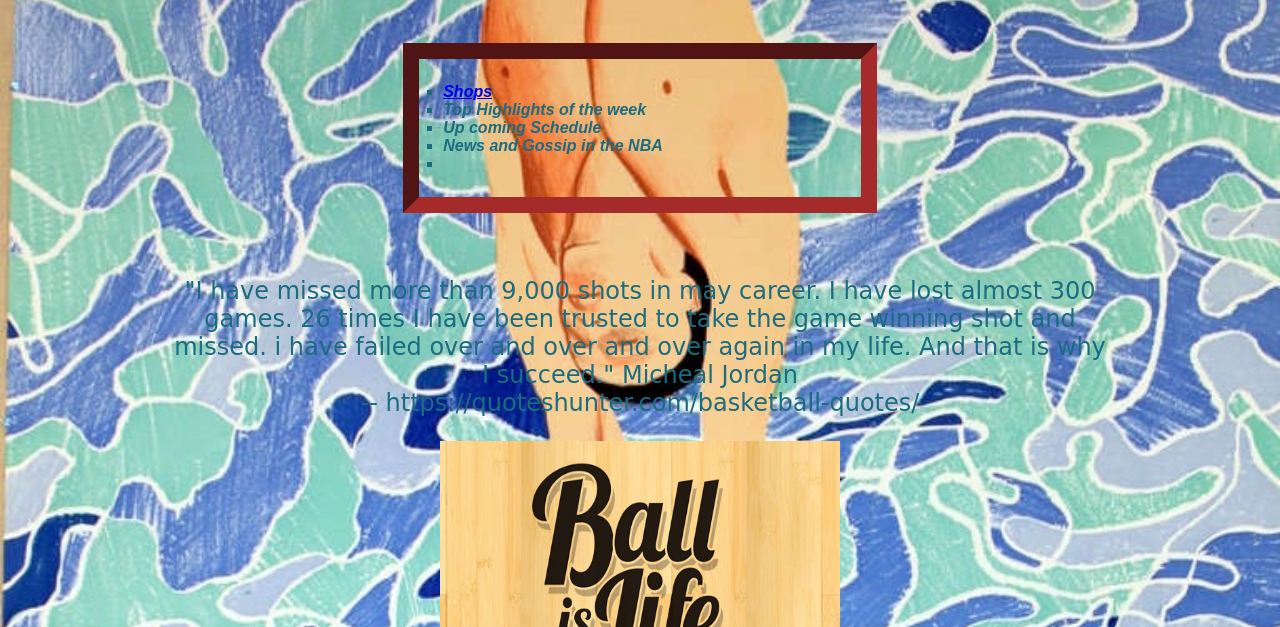
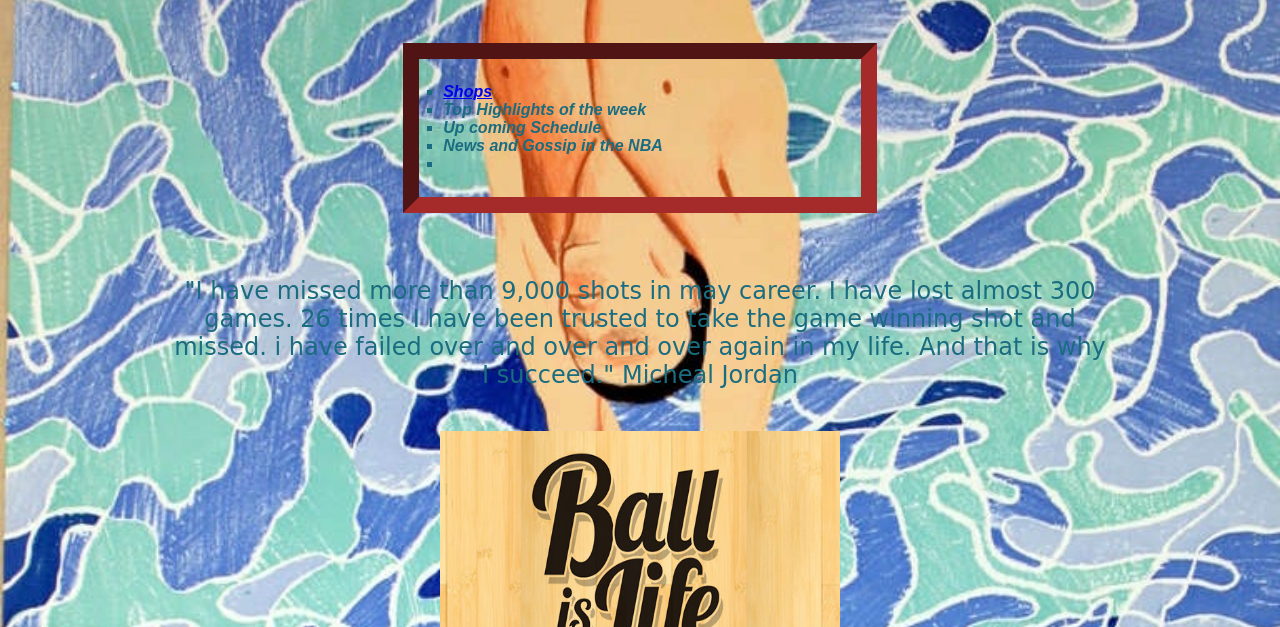
Before and after one commit to AriMetz17/CIMblog, a plain HTML site: page basketball.html in a window 1280 px wide. Shown: the part 173-800 px from the top of the page. Drawn offline with Linux system fonts and the light colour scheme.

Commit message:
Update basketball.html

```diff
--- a/basketball.html
+++ b/basketball.html
@@ -21,9 +21,9 @@
  26 times I have been trusted to take the game winning shot and missed.
 i have failed over and over and over again in my life. And that is why I succeed."
                     Micheal Jordan
+</p>
 <br/>
-    -- https://quoteshunter.com/basketball-quotes/
- </p>
+
  <img class="image1" src="Ball is Life.jpeg" height="300px" width="400px"/>
 
 </body>
```
